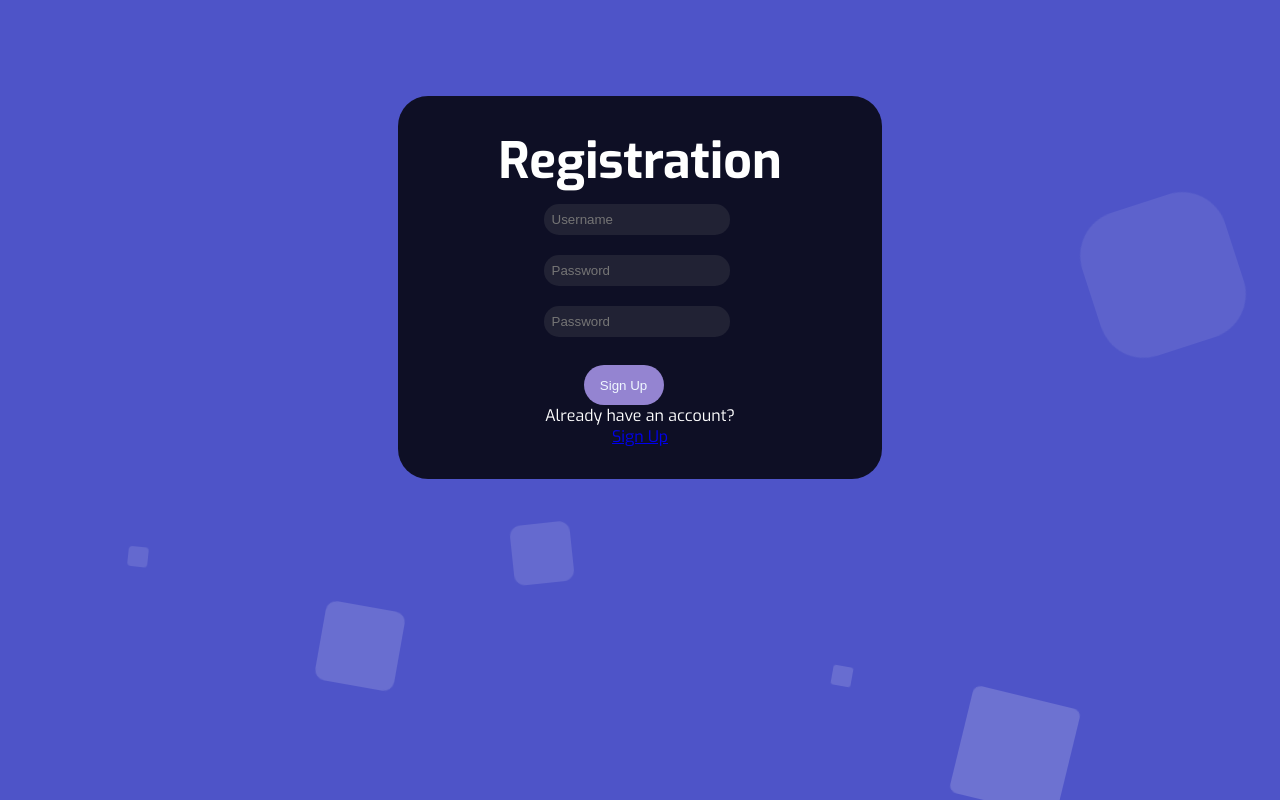
After one commit to siddhiagarkar/ECOMMERCE, a Django app: page /register/ in a window 1280 px wide. The commit adds this page. Run offline with Django 4.2, Linux system fonts and the light colour scheme.

Commit message:
added registration functionality

```diff
--- a/ecommerce/app/templates/login.html
+++ b/ecommerce/app/templates/login.html
@@ -4,12 +4,13 @@
   <div class="context">
     <div class="card">
     <h1>Login</h1>
-<form method="POST" action="/login/">
+<form method="POST" action="">
   {% csrf_token %}
   <input class="search-bar" name="username" type="text" placeholder="Username"><br>
   <input class="search-bar" name="password" type="password" placeholder="Password"><br>
   <button type="submit" style="margin-left: 50px;">Log In</button>
 </form>
+Don't have an account? <a href="{% url 'register' %}">Sign Up</a>
 </div>
 </div>
 </body>
--- /dev/null
+++ b/ecommerce/app/templates/registration.html
@@ -0,0 +1,18 @@
+{% load static %}
+{% include 'main2.html' %}
+<body>
+  <div class="context">
+    <div class="card">
+    <h1>Registration</h1>
+<form method="POST" action="/register/">
+  {% csrf_token %}
+  <input class="search-bar" name="username" type="text" placeholder="Username"><br>
+  <input class="search-bar" name="password1" type="password" placeholder="Password"><br>
+  <input class="search-bar" name="password2" type="password" placeholder="Password"><br>
+  <button type="submit" style="margin-left: 50px;">Sign Up</button>
+</form>
+Already have an account? <a href="{% url 'login' %}">Sign Up</a>
+</div>
+</div>
+</body>
+</html>
--- a/ecommerce/app/urls.py
+++ b/ecommerce/app/urls.py
@@ -10,6 +10,7 @@ urlpatterns = [
     path('update_item/', views.updateItem, name='update_item'),
     path('searcheditems/', views.searchview, name='searched_item'),
     path('filtereditems/', views.filterview, name='filtered_item'),
-    path('login/', views.login_view, name='login'),
+    path('register/login/', views.login_view, name='login'),
     path('logout/', views.logout_view, name='logout'),
+    path('register/', views.registration_view, name='register'),
 ] + static(settings.MEDIA_URL, document_root = settings.MEDIA_ROOT)
--- a/ecommerce/app/views.py
+++ b/ecommerce/app/views.py
@@ -4,6 +4,7 @@ from .models import *
 import json
 from django.views.decorators.csrf import csrf_exempt
 from django.contrib.auth import authenticate, login, logout
+from django.contrib.auth.forms import UserCreationForm
 
 def store(request):
     things = Product.objects.all()
@@ -90,3 +91,14 @@ def logout_view(request):
     logout(request)
     return redirect('store')
     # Redirect to a success page.
+
+def registration_view(request):
+    if request.method == 'POST':
+        form = UserCreationForm(request.POST)
+        if form.is_valid():
+            form.save()
+            #log the user in
+            return redirect('login')
+    else:
+        form = UserCreationForm()
+    return render(request, 'registration.html', {'form': form})
```
Also changed, not shown: ecommerce/db.sqlite3.
